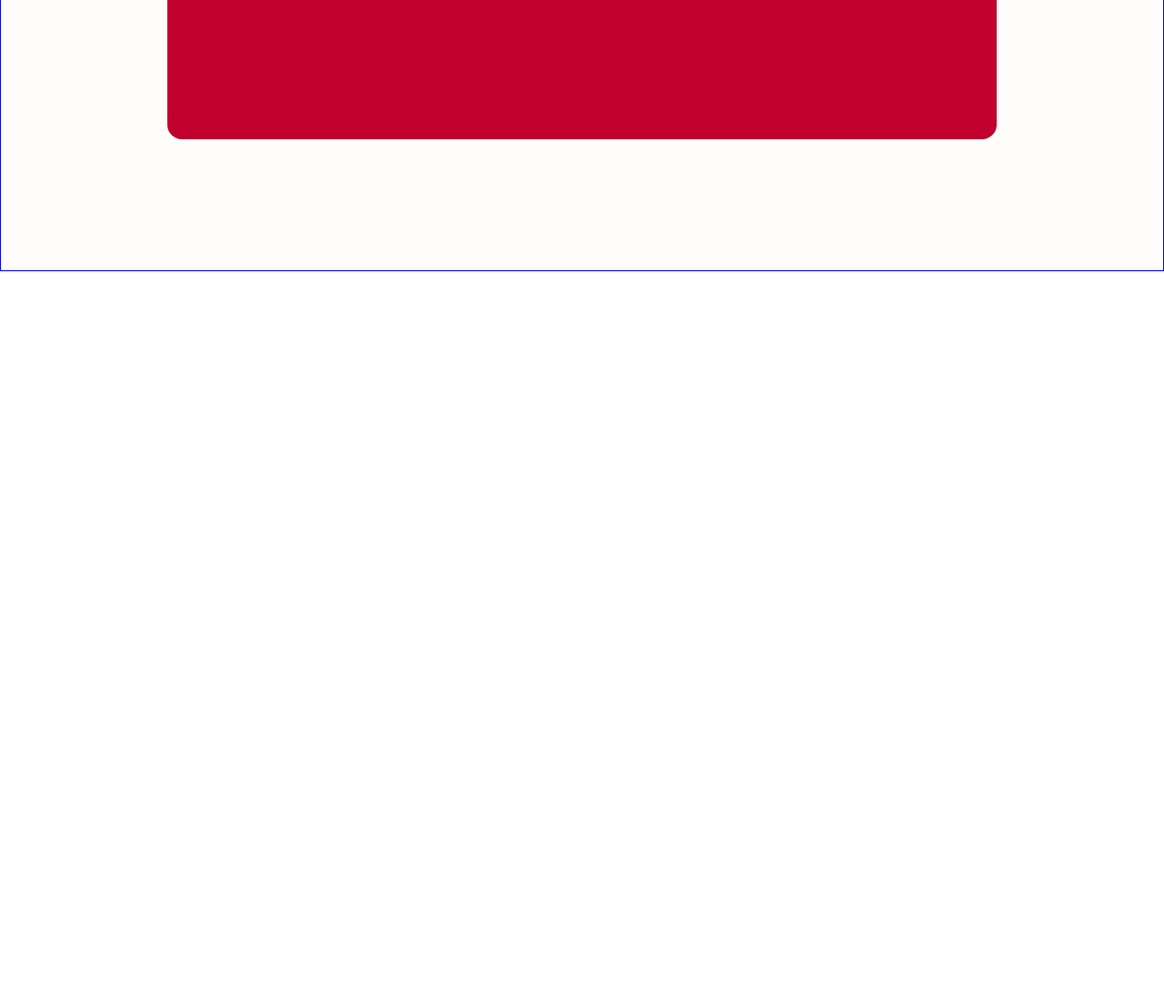
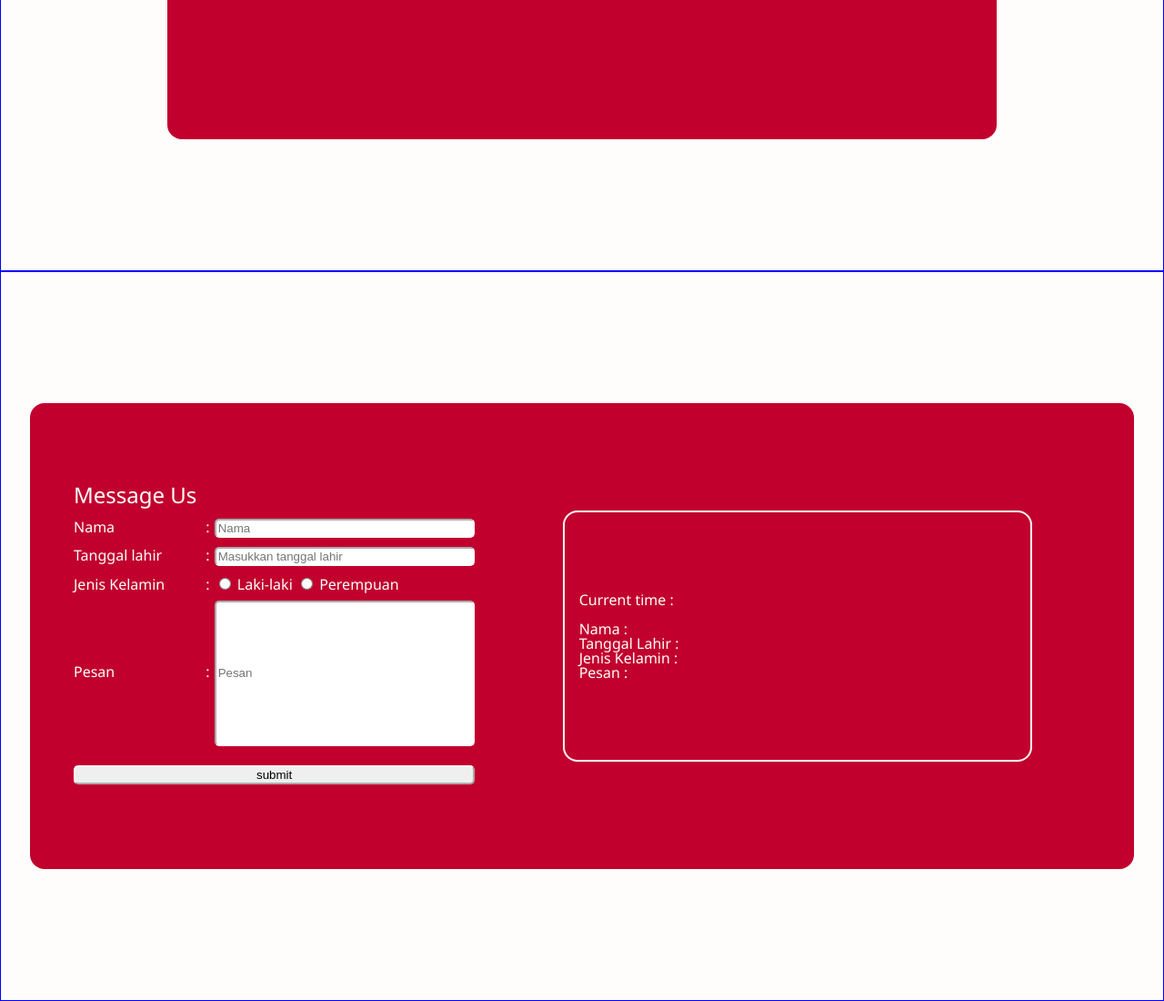
Before and after one commit to revou-fundamental-course/19-feb-24-ravellz, a plain HTML site: page index.html in a window 1280 px wide. Shown: the part 2910-4010 px from the top of the page at 91% size. Before the commit the page ends 3208 px from the top, so only its background shows below. Drawn offline with Linux system fonts and the light colour scheme.

Commit message:
add message-us template

```diff
--- a/css/style.css
+++ b/css/style.css
@@ -182,7 +182,8 @@ table {
 .home,
 .our-profile,
 .vision-mission,
-.portfolio {
+.portfolio,
+.message-us {
   display: flex;
   justify-content: center;
   align-items: center;
@@ -377,3 +378,94 @@ table {
 .carousel-item p {
   margin-top: 1rem;
 }
+
+/* Message-Us */
+.message-us-container {
+  display: flex;
+  flex-direction: column;
+  width: 80rem;
+  height: 30rem;
+  background-color: var(--red-navbar);
+  border-radius: 1rem;
+  padding: 1rem;
+  font-weight: 500;
+  margin: 0 2rem;
+  color: #fff;
+  flex-wrap: wrap;
+  justify-content: center;
+}
+
+.table-container {
+  display: flex;
+  flex-direction: column;
+  flex: 45%;
+  justify-content: center;
+  margin-left: 2rem;
+  box-sizing: border-box;
+}
+
+.table-container h1 {
+  font-size: 1.5rem;
+  margin-bottom: 9px;
+}
+
+.table-container td {
+  padding: 5px 0;
+}
+
+.table-container td .pesan {
+  height: 10rem;
+}
+
+.table-container .pesan-start {
+  display: flex;
+  align-items: flex-start;
+}
+
+.table-container td label {
+  display: flex;
+  justify-content: space-between;
+}
+
+.table-container td .jenis-kelamin {
+  display: inline;
+  width: auto;
+}
+
+.table-container td input {
+  width: 100%;
+  border-radius: 5px;
+  border-color: #fff;
+  box-sizing: border-box;
+}
+
+.table-container label span {
+  margin-right: 5px;
+}
+
+.table-container .submit {
+  width: 100%;
+  padding-top: 1rem;
+}
+
+.result-container {
+  display: flex;
+  flex: 55%;
+  align-items: center;
+  justify-content: center;
+}
+
+.result-content-container {
+  display: flex;
+  flex-direction: column;
+  width: 30rem;
+  height: 15rem;
+  background-color: var(--red-navbar);
+  border: 2px solid #fff;
+  border-radius: 1rem;
+  padding: 1rem;
+  font-weight: 500;
+  margin: 0 2rem;
+  color: #fff;
+  justify-content: center;
+}
--- a/index.html
+++ b/index.html
@@ -7,6 +7,7 @@
     <link rel="stylesheet" href="./css/style.css" />
   </head>
   <body class="my-bg">
+    <!-- Navbar-Start -->
     <nav class="nav-container">
       <a class="img-container" href="/">
         <img
@@ -19,9 +20,12 @@
         <a href="/#">Home</a>
         <a href="/#our-profile">Our Profile</a>
         <a href="/#portfolio">Portfolio</a>
-        <a href="/">Message Us</a>
+        <a href="/#message-us">Message Us</a>
       </div>
     </nav>
+    <!-- Navbar-End -->
+
+    <!-- Home-start -->
     <section id="home" class="home">
       <div class="home-container">
         <h1>Hi ... Welcome to my website!</h1>
@@ -48,6 +52,9 @@
         </p>
       </div>
     </section>
+    <!-- Home-end -->
+
+    <!-- Vision-Mission-start -->
     <section class="vision-mission">
       <div class="vision-mission-container">
         <h1>Vision & Mission</h1>
@@ -77,6 +84,9 @@
         </div>
       </div>
     </section>
+    <!-- Vision-Mission-end -->
+
+    <!-- Portfolio-start -->
     <section id="portfolio" class="portfolio">
       <div class="portfolio-container">
         <h1>Our Headquarter</h1>
@@ -99,13 +109,107 @@
           </div>
           <div class="carousel-item">
             <div class="carousel-item-container">
-            <img class="japan" src="./img/kfc-japan.jpg" alt="kfc-japan" />
+              <img class="japan" src="./img/kfc-japan.jpg" alt="kfc-japan" />
+            </div>
+            <p>KFC Kentucky</p>
           </div>
-          <p>KFC Kentucky</p>
         </div>
       </div>
     </section>
+    <!-- Portfolio-end -->
+
+    <!-- Message-Us-start -->
+    <section id="message-us" class="message-us">
+      <div class="message-us-container">
+        <div class="table-container">
+          <h1>Message Us</h1>
+          <table>
+            <form>
+              <tr>
+                <td>
+                  <label for="nama">Nama <span>:</span></label>
+                </td>
+                <td>
+                  <input type="text" id="nama" name="nama" placeholder="Nama" />
+                </td>
+              </tr>
+              <tr>
+                <td>
+                  <label for="tgl-lahir">Tanggal lahir <span>:</span></label>
+                </td>
+                <td>
+                  <input
+                    type="text"
+                    id="tgl-lahir"
+                    name="tgl-lahir"
+                    placeholder="Masukkan tanggal lahir"
+                  />
+                </td>
+              </tr>
+              <tr>
+                <td>
+                  <label for="jenis-kelamin"
+                    >Jenis Kelamin <span>:</span></label
+                  >
+                </td>
+                <td>
+                  <input
+                    class="jenis-kelamin"
+                    type="radio"
+                    id="jenis-kelamin"
+                    name="jenis-kelamin"
+                    value="laki-laki"
+                  />
+                  <label class="jenis-kelamin" for="laki-laki">Laki-laki</label>
+                  <input
+                    class="jenis-kelamin"
+                    type="radio"
+                    id="jenis-kelamin"
+                    name="jenis-kelamin"
+                    value="perempuan"
+                  />
+                  <label class="jenis-kelamin" for="perempuan">Perempuan</label>
+                </td>
+              </tr>
+              <tr>
+                <td>
+                  <label for="pesan">Pesan <span>:</span></label>
+                </td>
+                <td>
+                  <input
+                    class="pesan"
+                    type="text"
+                    id="pesan"
+                    name="pesan"
+                    placeholder="Pesan"
+                  />
+                </td>
+              </tr>
+              <tr>
+                <td colspan="2" class="submit">
+                  <input type="submit" value="submit" />
+                </td>
+              </tr>
+            </form>
+          </table>
+        </div>
+        <div class="result-container">
+          <div class="result-content-container">
+            <p>Current time :</p>
+            <br />
+            <p>Nama :</p>
+            <p>Tanggal Lahir :</p>
+            <p>Jenis Kelamin :</p>
+            <p>Pesan :</p>
+          </div>
+        </div>
+      </div>
+    </section>
+    <!-- Message-Us-end -->
+
+    <!-- Footer-start -->
     <footer></footer>
+    <!-- Footer-end -->
     <script src="./js/script.js"></script>
   </body>
 </html>
```
